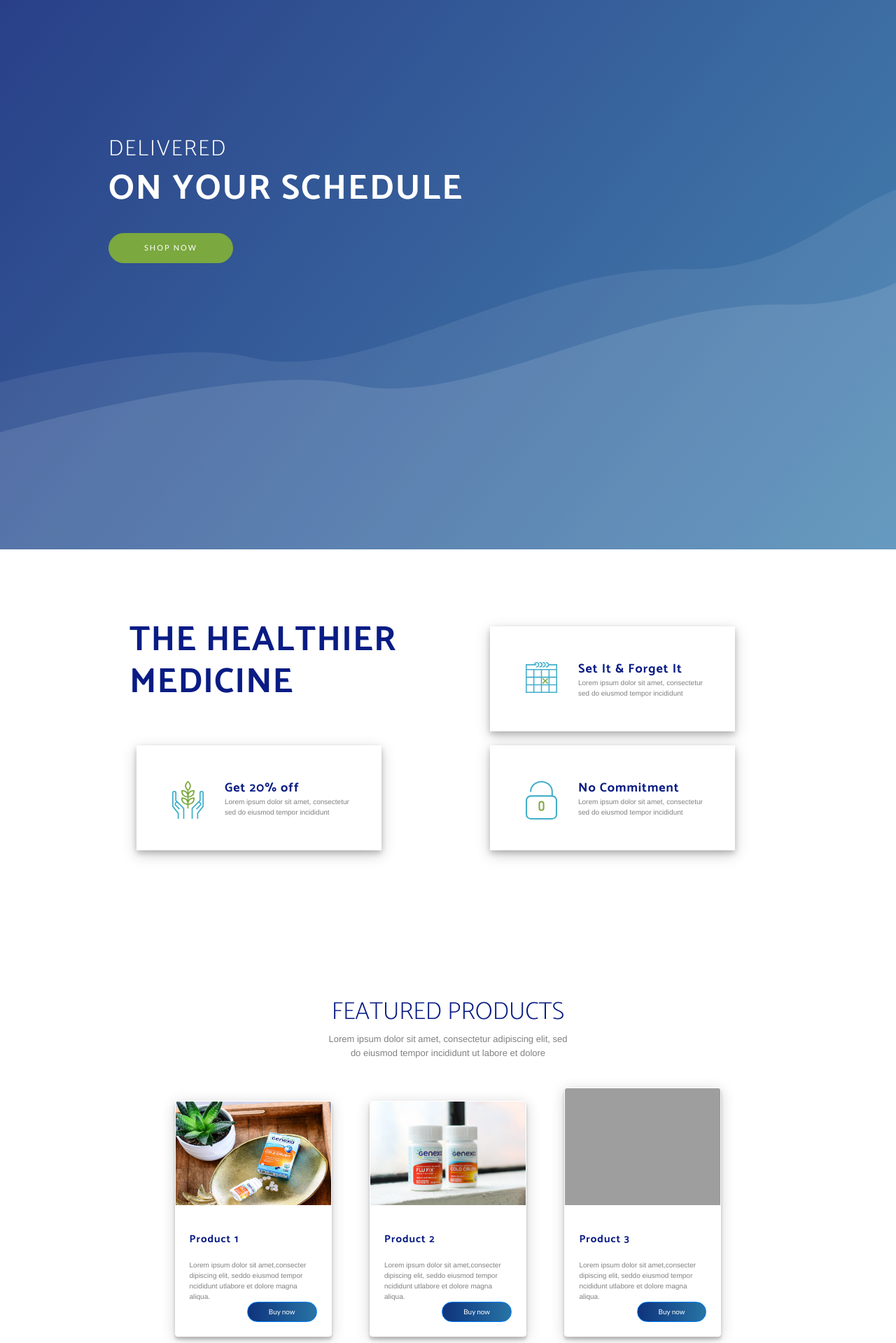
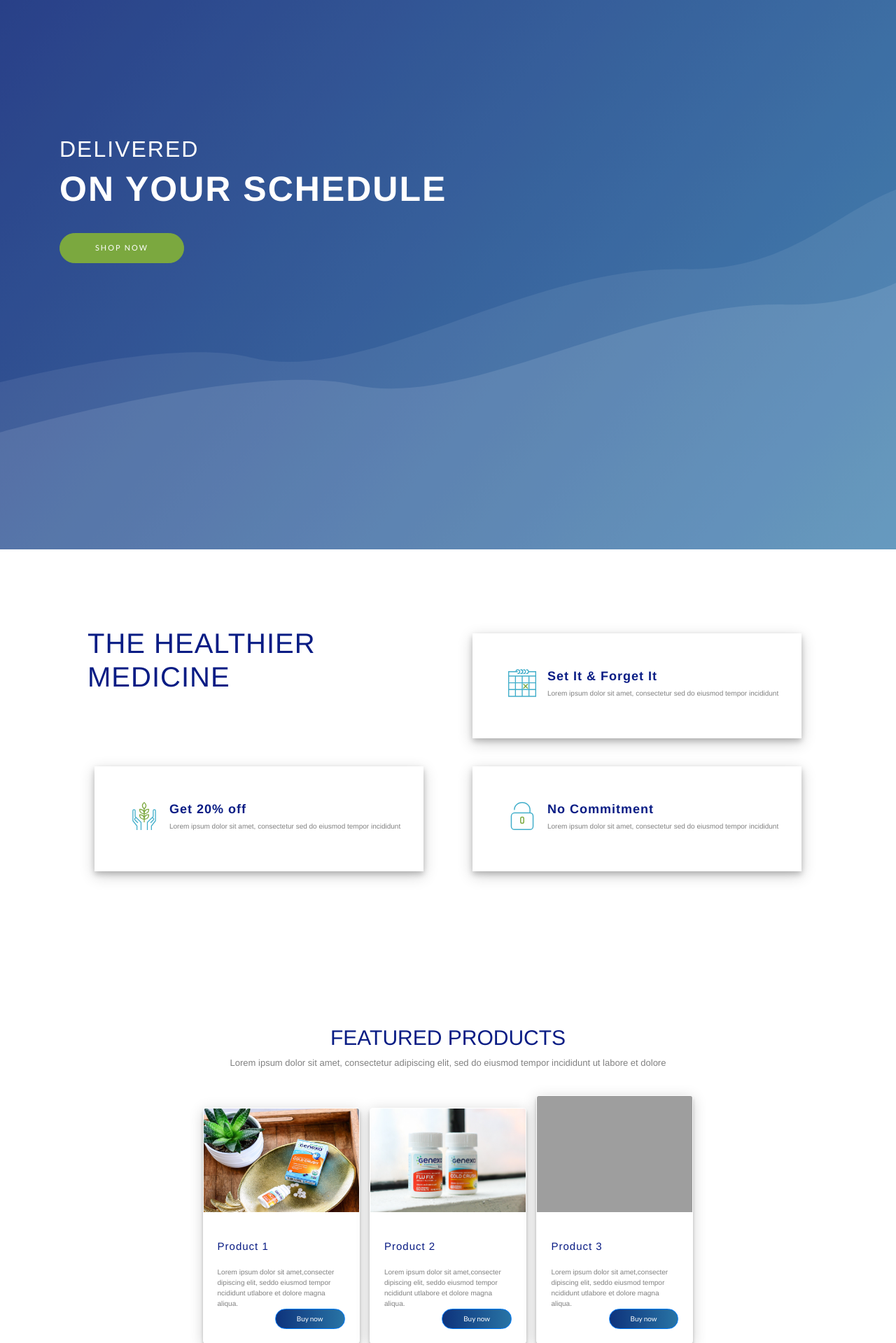
Before and after one commit to jgruica/LandingPage, a PHP site: page / in a window 1280 px wide. Shown: the part 215-2134 px from the top of the page at 70% size. Run offline with PHP 8.4, Linux system fonts and the light colour scheme; some web fonts are replaced; grey boxes are pictures that could not be loaded.

Commit message:
working on style

```diff
--- a/css/style.css
+++ b/css/style.css
@@ -1,6 +1,6 @@
 html,
 body {
-  margin:0;
+
 }
 
 body {
@@ -35,7 +35,6 @@ h3,
 h4,
 h5,
 h6 {
-  font-family: 'Catamaran', 'Helvetica', 'Arial', 'sans-serif';
   font-weight: 200;
   letter-spacing: 1px;
 }
@@ -49,19 +48,10 @@ h1.schedule {
   font-weight: bold;
 }
 
-p {
-  font-size: 18px;
-  line-height: 1.5;
-  margin-bottom: 20px;
-}
-
 section {
   padding: 100px 0;
 }
 
-section h2 {
-  font-size: 50px;
-}
 
 #mainNav {
   border-color: rgba(34, 34, 34, 0.05);
@@ -119,55 +109,54 @@ section h2 {
   color: white;
 }
 
-.healthier-medicine h2, h4 {
+.container-fluid.medicine h2 {
+  color: 	#091C84;
+  font-size: 40px;
+  text-align:left;
+  margin: 10px;
+}
+
+.media-card {
+  margin: 20px;
+  height: 150px;
+  border: 1px solid white;
+  box-shadow: 0 4px 8px 0 rgba(0, 0, 0, 0.2), 0 6px 20px 0 rgba(0, 0, 0, 0.19);
+  text-align:center;
+}
+
+.media-body h5 {
+  margin-bottom: 5px;
+  font-size: 18px;
+  margin-right: 30px;
   color: 	#091C84;
   font-weight: bold;
 }
 
-.media-card {
-  margin: 10px;
-  width: 350px;
-  height: 150px;
-  border: 1px solid white;
-  box-shadow: 0 4px 8px 0 rgba(0, 0, 0, 0.2), 0 6px 20px 0 rgba(0, 0, 0, 0.19);
-}
-
-.media-body h4 {
-  margin-bottom: 0;
-  margin-top: 50px;
-  font-size: 18px;
-  margin-right: 30px;
-}
-
-.media-body p {
+.media-body {
   font-size: 10px;
   color: gray;
   text-align: left;
-  margin-right: 30px;
-
+  display: inline-block;
+  margin-top: 50px;
+  margin-bottom: 50px;
+}
+ .media-card img {
+   width: 40px;
+   height: 40px;
+   margin: 50px;
  }
 
-.info-img {
-  margin-top: 50px;
-  margin-left: 50px;
-  margin-bottom: 50px;
-  margin-right: 30px;
+.container.featured {
+  text-align: center;
 }
 
-.container-featured {
-  width: 350px;
-  text-align: center;
-  display: block;
-  margin: 0 auto;
-}
-
-.container-featured h3 {
+.container.featured h3 {
   color: 	#091C84;
-  font-size: 35px;
+  font-size: 30px;
   letter-spacing: 0 !important;
 }
 
-.container-featured p {
+.container.featured p {
   color: gray;
   font-size: 13px;
   text-align: center;
@@ -182,6 +171,7 @@ section h2 {
   margin-top: 40px;
   margin-left: 20px;
   font-size: 15px;
+  color: 	#091C84;
 }
 
 .card-block p {
@@ -199,6 +189,8 @@ section h2 {
   border: 1px solid white;
   box-shadow: 0 4px 4px 0 rgba(0, 0, 0, 0.2), 0 4px 20px 0 rgba(0, 0, 0, 0.19);
   margin-top: 20px;
+  margin-left: 5px;
+  margin-right: 5px;
 }
 
 .card-block a{
@@ -211,34 +203,30 @@ section h2 {
   letter-spacing: 0 !important;
 }
 
-.container-started {
+.container.started {
   text-align: center;
   margin: 0 auto;
   display: block;
 }
 
-.container-started h2 {
+.container.started h2 {
   color: 	#091C84;
-  font-size: 30px;
+  font-size: 25px;
   letter-spacing: 0 !important;
   margin-bottom: 30px;
   margin-top: 0;
 }
 
-/* Form wrapper styling */
 .form-wrapper {
   text-align: center;
-  width: 600px;
+  width: 100%;
   padding: 15px;
   display: block;
   margin: 0 auto;
 }
 
-/* Form text input */
-
 .form-wrapper input {
   padding: 10px 40px;
-  width:400px;
   margin-left:60px;
   float: left;
   border: 0;
@@ -264,11 +252,10 @@ section h2 {
   font-weight: normal;
 }
 
-/* Form submit button */
 .form-wrapper button {
   overflow: visible;
-  position: absolute;
-  left: 860px;
+  position: relative;
+  top: -44px;
   float: right;
   border: 0;
   padding: 0;
@@ -278,11 +265,49 @@ section h2 {
   padding: 10px 40px;
 }
 
-
 .form-wrapper button::-moz-focus-inner { /* remove extra button spacing for Mozilla Firefox */
   border: 0;
   padding: 0;
 }
+
+footer {
+  padding-top: 70px;
+  padding-bottom: 70px;
+  text-align: center;
+  color: rgba(255, 255, 255, 0.3);
+  background: linear-gradient(to right, #0e337c , #2874A5);
+}
+
+.bg-primary {
+  background: #F7F7F7;
+  background: -webkit-linear-gradient(	#F7F7F7, 	rgba(245, 245, 245, 0.918));
+  background: linear-gradient(	#F7F7F7, 	rgba(245, 245, 245, 0.918));
+}
+
+.btn-outline {
+  margin-top: 25px;
+  color: white;
+  border-color: #7BA83F;
+  background-color: #7BA83F;
+}
+
+.btn-outline:hover, .btn-outline:focus, .btn-outline:active, .btn-outline.active {
+  color: white;
+  border: 1px solid;
+  border-color: white;
+}
+
+.btn {
+  border-radius: 300px;
+  font-family: 'Lato', 'Helvetica', 'Arial', 'sans-serif';
+  letter-spacing: 2px;
+}
+
+.btn-xl {
+  font-size: 11px;
+  padding: 12px 50px;
+}
+
 
 @media (min-width: 992px) {
   #mainNav {
@@ -359,7 +384,7 @@ header.masthead .device-container .screen img {
 
 
 
-@media (min-width: 768px) {
+@media (max-width: 320px) {
   #mainNav {
     border-color: transparent;
     background-color: transparent;
@@ -383,123 +408,70 @@ header.masthead .device-container .screen img {
     background-color: white;
   }
 
+  .media-card {
+    margin: 20px;
+    width: 200px;
+    border: 1px solid white;
+    box-shadow: 0 4px 8px 0 rgba(0, 0, 0, 0.2), 0 6px 20px 0 rgba(0, 0, 0, 0.19);
+    text-align:center;
   }
 
-@media (min-width: 768px) {
-  #mainNav {
-    border-color: transparent;
-    background-color: transparent;
-  }
-  #mainNav .navbar-brand {
-    color: fade(white, 70%);
-  }
-  #mainNav .navbar-brand:hover, #mainNav .navbar-brand:focus {
-    color: white;
-  }
-  #mainNav .navbar-nav > li > a,
-  #mainNav .navbar-nav > li > a:focus {
-    color: rgba(255, 255, 255, 0.7);
-  }
-  #mainNav .navbar-nav > li > a:hover,
-  #mainNav .navbar-nav > li > a:focus:hover {
-    color: white;
-  }
-  #mainNav.navbar-shrink {
-    border-color: rgba(34, 34, 34, 0.1);
-    background-color: white;
+  .media-body h5 {
+    margin-bottom: 5px;
+    font-size: 18px;
+    margin-right: 30px;
+    color: 	#091C84;
+    font-weight: bold;
   }
 
+  .media-body {
+    font-size: 10px;
+    color: gray;
+    text-align: left;
+    display: inline-block;
+    margin-top: 30px;
+    margin-bottom: 30px;
+  }
+   .media-card img {
+     width: 30px;
+     height: 30px;
+     margin-top: 60px;
+     margin-right: 5px;
+     margin-bottom: 60px;
+     margin-left: 5px;
+   }
 }
 
-
-@media (min-width: 992px) {
-  #mainNav {
-    border-color: transparent;
-    background-color: transparent;
-  }
-  #mainNav .navbar-brand {
-    color: fade(white, 70%);
-  }
-  #mainNav .navbar-brand:hover, #mainNav .navbar-brand:focus {
-    color: white;
-  }
-  #mainNav .navbar-nav > li > a,
-  #mainNav .navbar-nav > li > a:focus {
-    color: rgba(255, 255, 255, 0.7);
-  }
-  #mainNav .navbar-nav > li > a:hover,
-  #mainNav .navbar-nav > li > a:focus:hover {
-    color: white;
-  }
-  #mainNav.navbar-shrink {
-    border-color: rgba(34, 34, 34, 0.1);
-    background-color: white;
+@media (max-width: 375px) {
+  .media-card {
+    margin: 30px;
+    border: 1px solid white;
+    box-shadow: 0 4px 8px 0 rgba(0, 0, 0, 0.2), 0 6px 20px 0 rgba(0, 0, 0, 0.19);
+    text-align:center;
   }
 
+  .media-body h5 {
+    margin-bottom: 5px;
+    font-size: 18px;
+    margin-right: 30px;
+    color: 	#091C84;
+    font-weight: bold;
   }
 
-@media (min-width: 768px) {
-  #mainNav {
-    border-color: transparent;
-    background-color: transparent;
+  .media-body {
+    font-size: 10px;
+    color: gray;
+    text-align: left;
+    display: inline-block;
+    margin-top: 30px;
+    margin-bottom: 30px;
   }
-  #mainNav .navbar-brand {
-    color: fade(white, 70%);
+   .media-card img {
+     width: 40px;
+     height: 40px;
+     margin-top: 40px;
+     margin-right: 5px;
+     margin-bottom: 40px;
+     margin-left: 5px;
    }
-  #mainNav .navbar-brand:hover, #mainNav .navbar-brand:focus {
-    color: white;
 }
-  #mainNav .navbar-nav > li > a,
-  #mainNav .navbar-nav > li > a:focus {
-    color: rgba(255, 255, 255, 0.7);
-  }
-  #mainNav .navbar-nav > li > a:hover,
-  #mainNav .navbar-nav > li > a:focus:hover {
-    color: white;
-  }
-  #mainNav.navbar-shrink {
-    border-color: rgba(34, 34, 34, 0.1);
-    background-color: white;
-  }
-
-}
-
-
-footer {
-  padding-top: 70px;
-  padding-bottom: 70px;
-  text-align: center;
-  color: rgba(255, 255, 255, 0.3);
-  background: linear-gradient(to right, #0e337c , #2874A5);
-}
-
-.bg-primary {
-  background: #F7F7F7;
-  background: -webkit-linear-gradient(	#F7F7F7, 	rgba(245, 245, 245, 0.918));
-  background: linear-gradient(	#F7F7F7, 	rgba(245, 245, 245, 0.918));
-}
-
-.btn-outline {
-  margin-top: 25px;
-  color: white;
-  border-color: #7BA83F;
-  background-color: #7BA83F;
-
-}
-
-.btn-outline:hover, .btn-outline:focus, .btn-outline:active, .btn-outline.active {
-  color: white;
-  border: 1px solid;
-  border-color: white;
-}
-
-.btn {
-  border-radius: 300px;
-  font-family: 'Lato', 'Helvetica', 'Arial', 'sans-serif';
-  letter-spacing: 2px;
-}
-
-.btn-xl {
-  font-size: 11px;
-  padding: 12px 50px;
-}
--- a/index.html
+++ b/index.html
@@ -52,8 +52,8 @@
   <header class="masthead">
     <div class="container h-100">
       <div class="row h-100">
-        <div class="col-lg-7 my-auto">
-          <div class="header-content" style="margin-left: 70px;">
+        <div class="col-lg-12 my-auto ">
+          <div class="header-content">
             <h2 class="mb-6 delivered">DELIVERED</h2>
             <h1 class="mb-6 schedule">ON YOUR SCHEDULE</h1>
             <a href="#shop" class="btn btn-outline btn-xl js-scroll-trigger">SHOP NOW</a>
@@ -65,46 +65,46 @@
   <!-- The Healthier Medicine -->
   <section class="info" id="info">
     <div class="container">
-      <div class="row-fluid" style="margin-left: 70px;">
-        <div class="col-lg-12 my-auto">
-          <div class="container-fluid">
+      <div class="row-fluid">
+        <div class="col-lg-12 my-auto second">
+          <div class="container-fluid medicine">
             <div class="row">
               <!-- First -->
               <div class="col-lg-6">
-                <div class="healthier-medicine">
                   <h2>THE HEALTHIER MEDICINE</h2>
-                </div>
               </div>
               <!-- Second -->
               <div class="col-lg-6">
                   <div class="media media-card">
-                  <img class="media-left info-img" width="45" alt="Image" src="images/icon-calendar.svg">
+                      <img class="d-flex mr-3" src="images/icon-calendar.svg" alt="Generic placeholder image">
                       <div class="media-body">
-                    <h4>Set It & Forget It</h4>
-                    <p>Lorem ipsum dolor sit amet, consectetur sed do eiusmod tempor incididunt</p>
+                        <h5 class="mt-0">Set It & Forget It</h5>
+                        Lorem ipsum dolor sit amet, consectetur sed do eiusmod tempor incididunt
                       </div>
                     </div>
               </div>
               <!-- Third -->
               <div class="col-lg-6">
                   <div class="media media-card">
-                  <img class="media-left info-img" width="45" alt="Image" src="images/icon-wheat.svg">
+                      <img class="d-flex mr-3" src="images/icon-wheat.svg" alt="Generic placeholder image">
                       <div class="media-body">
-                    <h4>Get 20% off</h4>
-                    <p>Lorem ipsum dolor sit amet, consectetur sed do eiusmod tempor incididunt</p>
+                        <h5 class="mt-0">Get 20% off</h5>
+                        Lorem ipsum dolor sit amet, consectetur sed do eiusmod tempor incididunt
                       </div>
                     </div>
               </div>
+
               <!-- Fourth -->
               <div class="col-lg-6">
                   <div class="media media-card">
-                  <img class="media-left info-img" width="45" alt="Image" src="images/icon-unlocked.svg">
+                      <img class="d-flex mr-3" src="images/icon-unlocked.svg" alt="Generic placeholder image">
                       <div class="media-body">
-                    <h4>No Commitment</h4>
-                    <p>Lorem ipsum dolor sit amet, consectetur sed do eiusmod tempor incididunt</p>
+                        <h5 class="mt-0">No Commitment</h5>
+                        Lorem ipsum dolor sit amet, consectetur sed do eiusmod tempor incididunt
                       </div>
                     </div>
               </div>
+
 
             </div>
           </div>
@@ -116,11 +116,12 @@
 
   <!-- Featured Products -->
   <section class="products">
-    <div class="container-featured">
+    <div class="container featured">
       <h3> FEATURED PRODUCTS </h3>
       <p>Lorem ipsum dolor sit amet, consectetur adipiscing elit, sed do eiusmod tempor incididunt ut labore et dolore</p>
     </div>
     <div class="cards-container">
+
       <div class="card d-inline-block featured-card">
         <img class="card-img-top" src="images/Can1love_Cold-crush_7.jpg" alt="Card image cap" style="width: 222px; height:148px">
         <div class="card-block">
@@ -130,7 +131,7 @@
           <a href="#" class="btn btn-primary">Buy now</a>
         </div>
       </div>
-      <div class="card d-inline-block featured-card" style="margin-left:50px;">
+      <div class="card d-inline-block featured-card">
         <img class="card-img-top" src="images/photos_influencers_Summer-Lewis_beingsummerlewis_2.jpg" alt="Card image cap">
         <div class="card-block">
           <h4>Product 2</h4>
@@ -139,7 +140,7 @@
           <a href="#" class="btn btn-primary">Buy now</a>
         </div>
       </div>
-      <div class="card d-inline-block featured-card" style="margin-left:50px;">
+      <div class="card d-inline-block featured-card">
         <img class="card-img-top" src="images/A98A8699.jpg" alt="Card image cap">
         <div class="card-block">
           <h4>Product 3</h4>
@@ -153,12 +154,12 @@
 
   <!-- Let's get started -->
   <section class="start bg-primary" id="start">
-    <div class="container-started">
+    <div class="container started">
       <h2>LET'S GET STARTED</h2>
-      <form class="form-wrapper cf">
+      <!-- <form class="form-wrapper cf">
         <input class="form-control form-rounded" type="text" placeholder="Enter your email address" required>
         <button class="btn btn-primary">SUBMIT</button>
-      </form>
+      </form> -->
     </div>
   </section>
 
```
Lines whose indentation alone changed are shown as unchanged.
